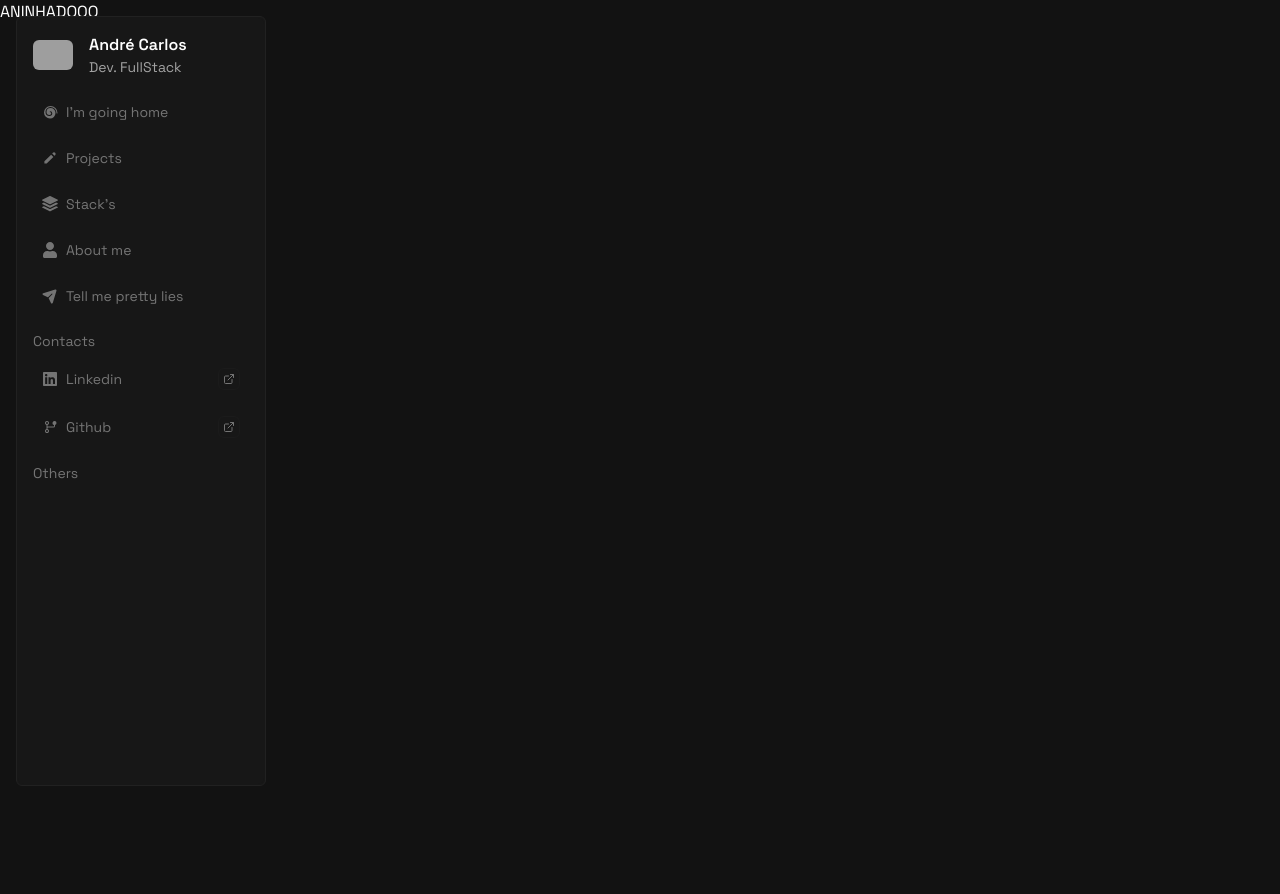
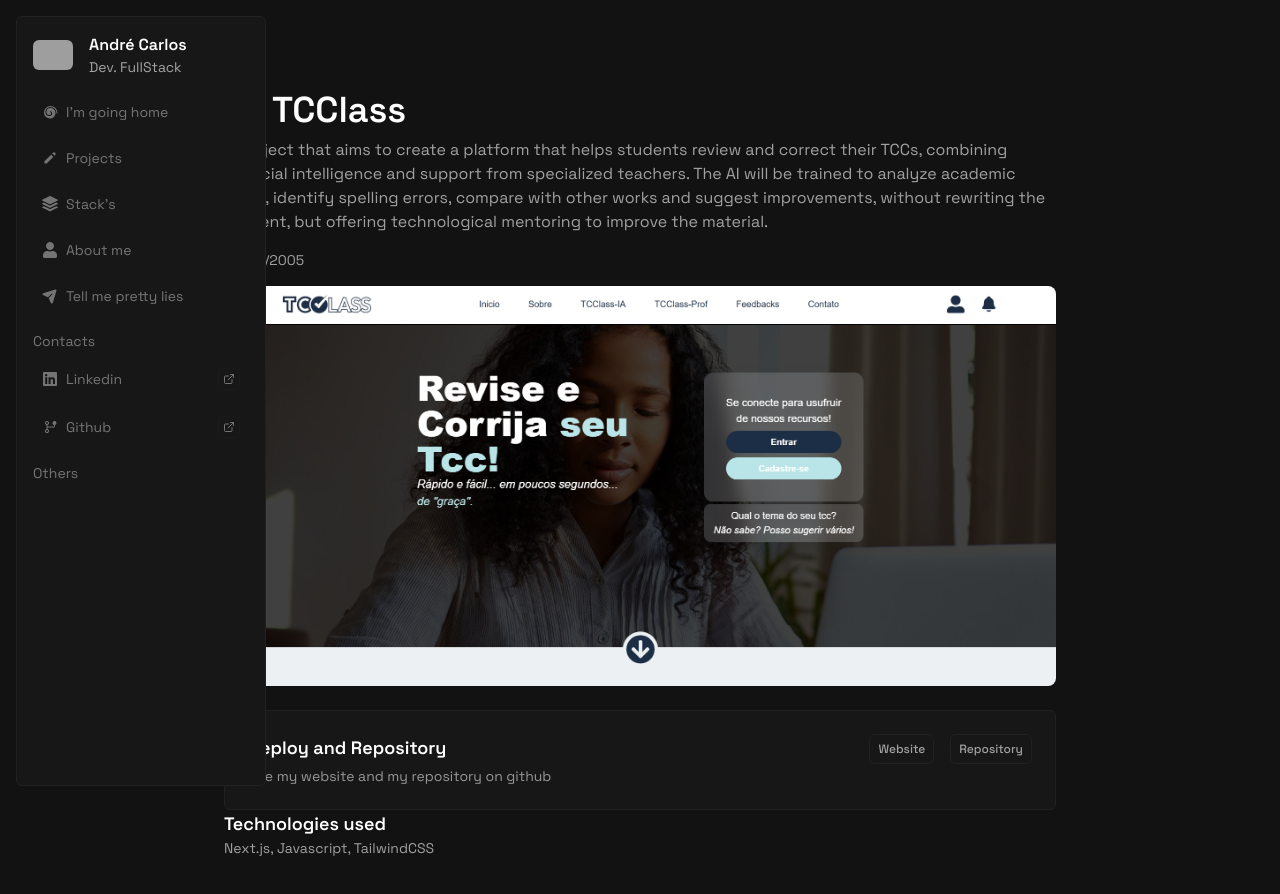
Before and after one commit to AndreCarlos007/PortfolioV2.jsx, a Next.js app: page /projects/tcclass in a window 1280 px wide. Shown: the top 894 px of the page. Before the commit the page ends 800 px from the top, so only its background shows below. Built offline with nearby package versions, Linux system fonts and the light colour scheme; grey boxes are pictures that could not be loaded.

Commit message:
:sparkles: feat: Page de send email criada, algumas modificações na sidebar, estilização da page aninhada tcclass

```diff
--- a/src/app/projects/tcclass/page.jsx
+++ b/src/app/projects/tcclass/page.jsx
@@ -1,9 +1,87 @@
 import React from 'react'
+import Link from 'next/link'
+import Image from 'next/image'
 
 const page = () => {
   return (
     <div>
-      ANINHADOOO
+      <div className='flex-1 flex flex-col'>
+      <main className="w-full flex justify-center pb-[7.5rem] py-[2.5rem] mx-auto md:my-[3.125rem] px-8 md:pb-0 md:max-w-4xl">
+            <div className='flex flex-col grow'>
+                <div>
+                <span className="" style={{ opacity: 1, transform: "none" }}>
+                    <div className='flex items-center gap-2'>
+                        <Link href="/projects">
+                        <div><button className="inline-flex items-center justify-center rounded-md text-white/80 hover:text-white font-medium transition-colors focus-visible:outline-none border border-colorBorder hover:bg-colorCard h-10 w-10"><svg xmlns="http://www.w3.org/2000/svg" width="24" height="24" viewBox="0 0 24 24" fill="none" stroke="currentColor" strokeWidth="2" strokeLinecap="round" strokeLinejoin="round" ><path d="m15 18-6-6 6-6"></path></svg></button></div>
+                        </Link>
+
+                        <h1 className="md:text-4xl text-xl font-semibold leading-10 text-pretty">TCClass</h1>
+                    </div>
+                    <p className='opacity-60 mt-2'>A project that aims to create a platform that
+                      helps students review and correct their TCCs, combining artificial intelligence and
+                      support from specialized teachers. The AI ​​will be trained to analyze academic texts,
+                      identify spelling errors, compare with other works and suggest improvements, without
+                      rewriting the content, but offering technological mentoring to improve the material.</p>
+                </span>
+
+                <span className="" style={{ opacity: 1, transform: "none" }}>
+                    <p className='text-sm opacity-60 my-4'>06/02/2005</p>
+                </span>
+
+                <span className="" style={{ opacity: 1, transform: "none" }}>
+                    <div className='w-full'>
+                        <Image src="/release1.png" alt='Print do meu projeto' width={1000} height={400} className='w-full h-[25rem] object-cover rounded-lg' loading='lazy'/>
+                    </div>
+                </span>
+
+                <span className="" style={{ opacity: 1, transform: "none" }}>
+            <div className="flex flex-col gap-6 mt-6">
+                  <div className="relative group flex size-full rounded-md p-6 w-full z-10 hover:shadow-xl">
+                    <div className="absolute inset-px z-10 rounded-md bg-colorCard  transition-colors"></div>
+                    <div className="relative z-30 w-full">
+                      <div className="flex flex-row justify-between gap-4 h-full">
+                        <div className="flex flex-col gap-1">
+                          <div className="flex items-center gap-2 ">
+                            <p className="text-lg font-semibold">Deploy and Repository</p>
+                          </div>
+                          <p className="text-sm opacity-55">
+                            {" "}
+                            See my website and my repository on github
+                          </p>
+                        </div>
+                        <div className='flex gap-4'>
+                        <Link href="https://tc-class-jsx.vercel.app/" target='_blank'>
+                          <button className="inline-flex items-center justify-center rounded-md text-white/60 hover:text-white font-medium transition-colors  border border-colorBorder hover:bg-colorBorder text-xs px-[8px] py-[6px] gap-2">
+                            Website
+                          </button>
+                        </Link>
+
+                        <Link href="https://github.com/AndreCarlos007/TCClass.jsx" target='_blank'>
+                          <button className="inline-flex items-center justify-center rounded-md text-white/60 hover:text-white font-medium transition-colors  border border-colorBorder hover:bg-colorBorder text-xs px-[8px] py-[6px] gap-2">
+                            Repository
+                          </button>
+                        </Link>
+                        </div>
+                      </div>
+                    </div>
+
+                    <div
+                      className="pointer-events-none absolute inset-px z-10 rounded-md opacity-0 transition-opacity duration-300 group-hover:opacity-100 hidden md:block"
+                      style={{ opacity: 0.7 }}
+                    ></div>
+                    <div className="pointer-events-none absolute inset-0 rounded-md bg-colorCard border border-colorBorder duration-300 group-hover:opacity-100 hidden md:block"></div>
+
+                  </div>
+                </div>
+                    <div className='flex flex-col'>
+                    <h1 className='text-lg font-semibold'>Technologies used</h1>
+                    <p className='text-sm opacity-60'>Next.js, Javascript, TailwindCSS</p>
+                    </div>
+            </span>
+                </div>
+            </div>
+      </main>
+      </div>
     </div>
   )
 }
--- a/src/app/stacks/page.jsx
+++ b/src/app/stacks/page.jsx
@@ -771,7 +771,7 @@
                           <svg
                             stroke="currentColor"
                             fill="currentColor"
-                            stroke-width="0"
+                            strokeWidth="0"
                             viewBox="0 0 448 512"
                             height="12"
                             width="12"
--- a/src/components/Sidebar.jsx
+++ b/src/components/Sidebar.jsx
@@ -165,7 +165,7 @@
                       strokeWidth="2"
                       strokeLinecap="round"
                       strokeLinejoin="round"
-                      class="lucide lucide-external-link"
+
                     >
                       <path d="M15 3h6v6"></path>
                       <path d="M10 14 21 3"></path>
```
